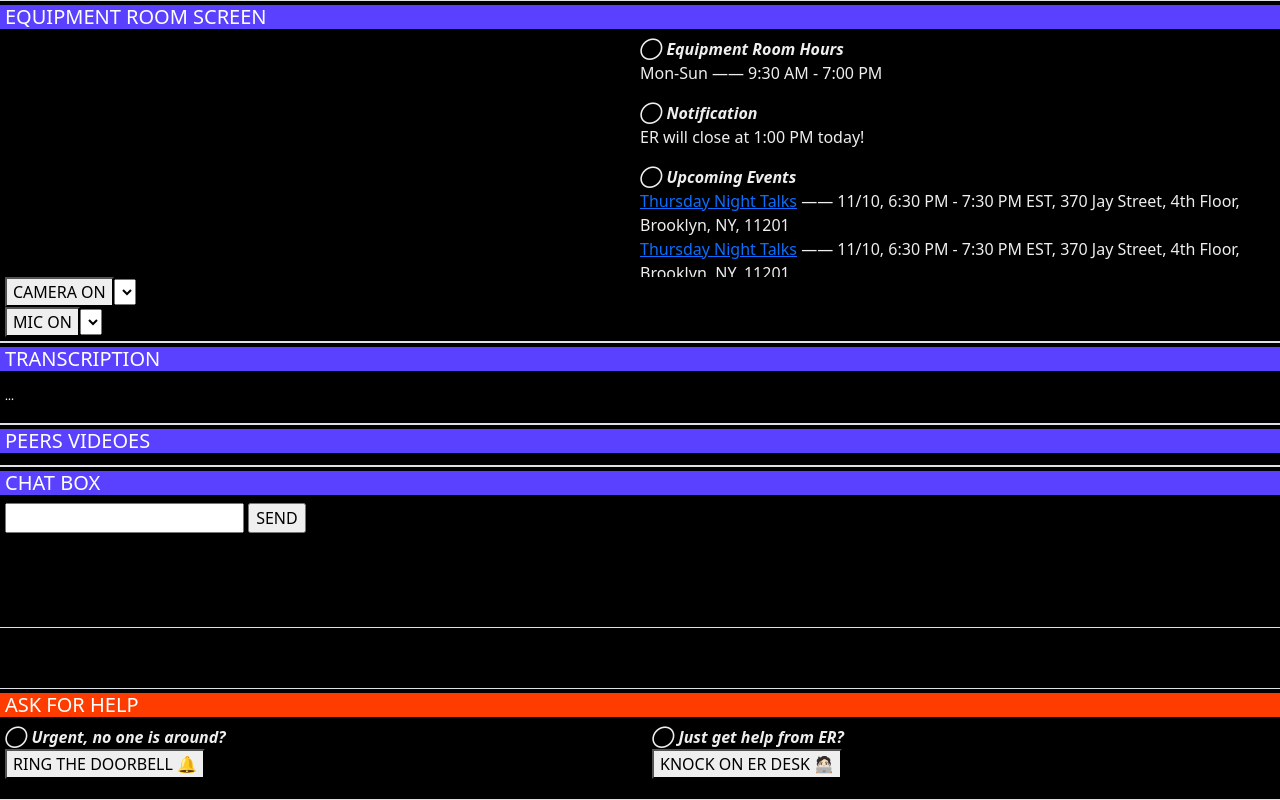
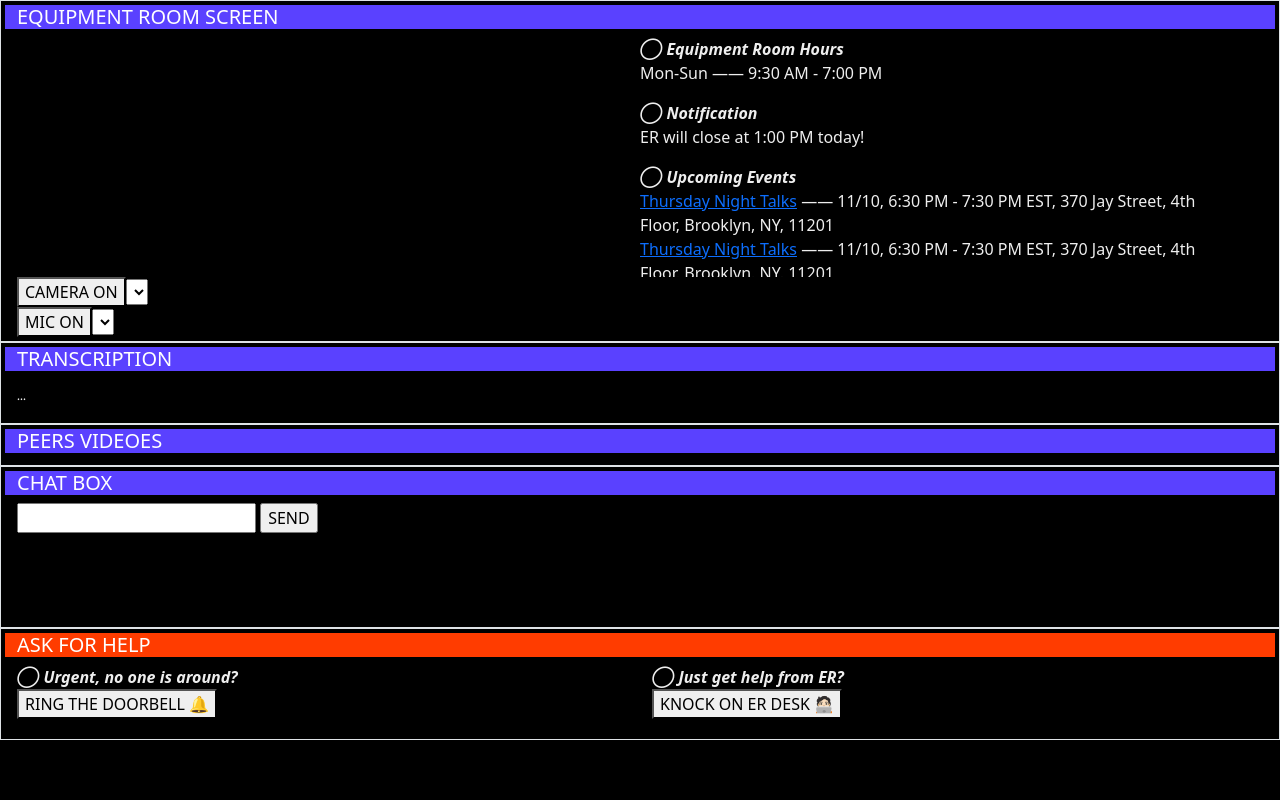
Before and after one commit to laurenrace/MD_Hybrid, a website built with Parcel: page src/screens/equipment-room/index.html in a window 1280 px wide. Built offline with nearby package versions, Linux system fonts and the light colour scheme; no server answers; what simple-mediasoup-peer-client would draw is missing.

Commit message:
few styling changes and remove mediasoup as dep (should come from smp

```diff
--- a/server/package.json
+++ b/server/package.json
@@ -23,7 +23,6 @@
     "dotenv": "^16.0.0",
     "express": "^4.17.3",
     "ip": "^1.1.8",
-    "mediasoup": "^3.11.3",
     "nedb": "^1.8.0",
     "node-fetch": "^3.2.10",
     "simple-mediasoup-peer-server": "0.0.1",
--- a/src/screens/equipment-room/index.html
+++ b/src/screens/equipment-room/index.html
@@ -49,6 +49,7 @@
 </head>
 
 <body>
+  <div class="container-fluid">
     <div class="row border p-1" id="lobby-controls">
       <!-- ROOM NAME -->
       <h5 style="color:rgb(255, 255, 255); background-color: rgb(90, 65, 255);">EQUIPMENT ROOM SCREEN</h5>
@@ -127,7 +128,7 @@
     </div>
 
     <!-- PEERS' VIDEOES -->
-  <div class="row justify-content-center border p-1">
+    <div class="row justify-content-center border p-1" >
       <h5 style="color:rgb(255, 255, 255); background-color: rgb(90, 65, 255);">PEERS VIDEOES</h5>
       <div class="col" id="peersVideos">
         <!-- <iframe src="http://localhost:1234/equipment-room"></iframe> -->
@@ -156,7 +157,8 @@
     </div>
 
     <!-- ASK FOR HELP -->
-  <div class="row justify-content-center border p-1" style="position: absolute; left: 0px;right: 0px; bottom: 0; ">
+
+      <div class="row justify-content-center border p-1">
         <h5 style="color:white; background-color: rgb(255, 60, 0);">ASK FOR HELP</h5>
         <div class="col">
           <!-- DOORBELL -->
@@ -174,6 +176,8 @@
         </div>
       </div>
 
+  </div>
+
 
   <script type="module" src="./index.js"></script>
 </body>
```
Also changed, not shown: 1 other file. Lines whose indentation alone changed are shown as unchanged.
